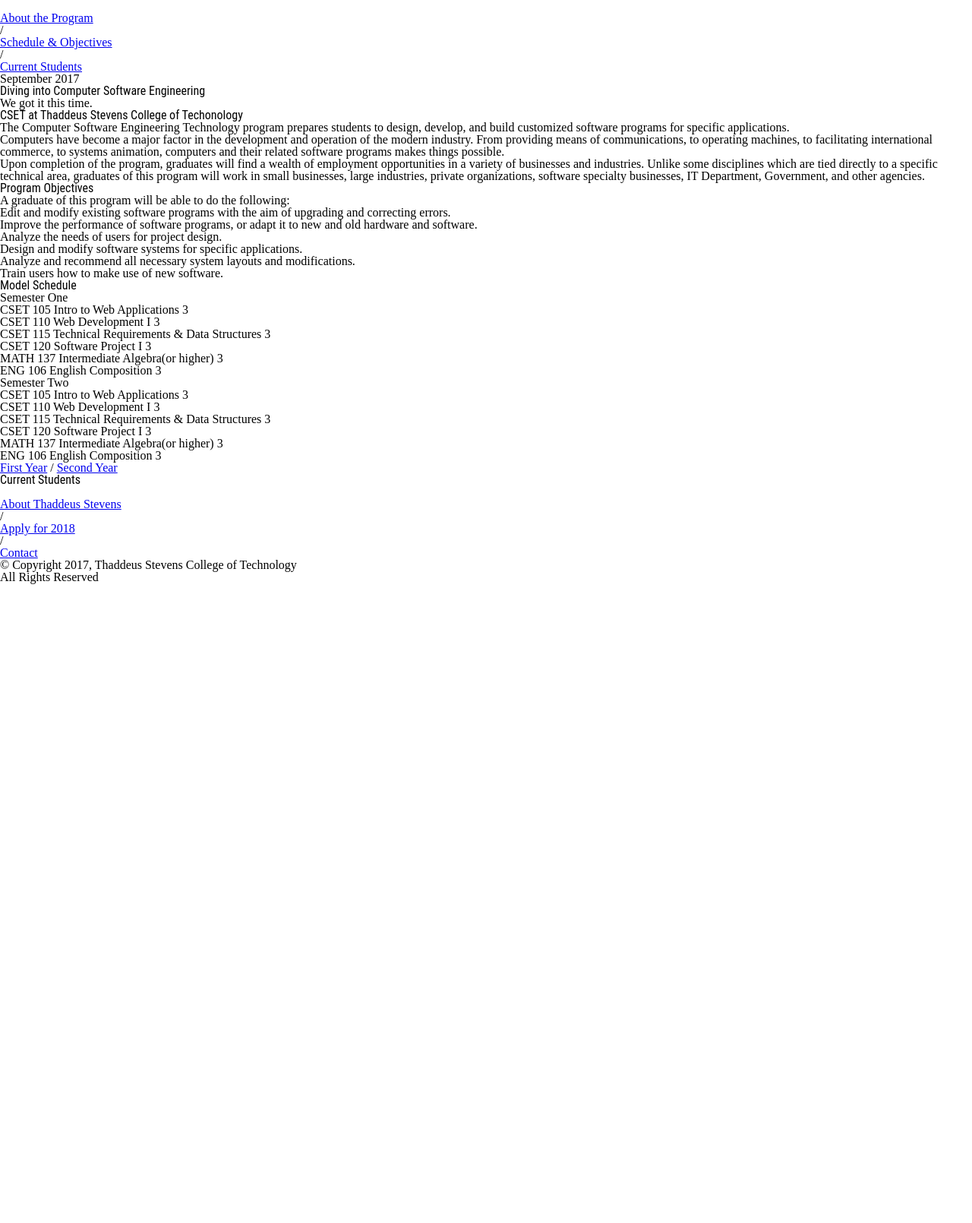
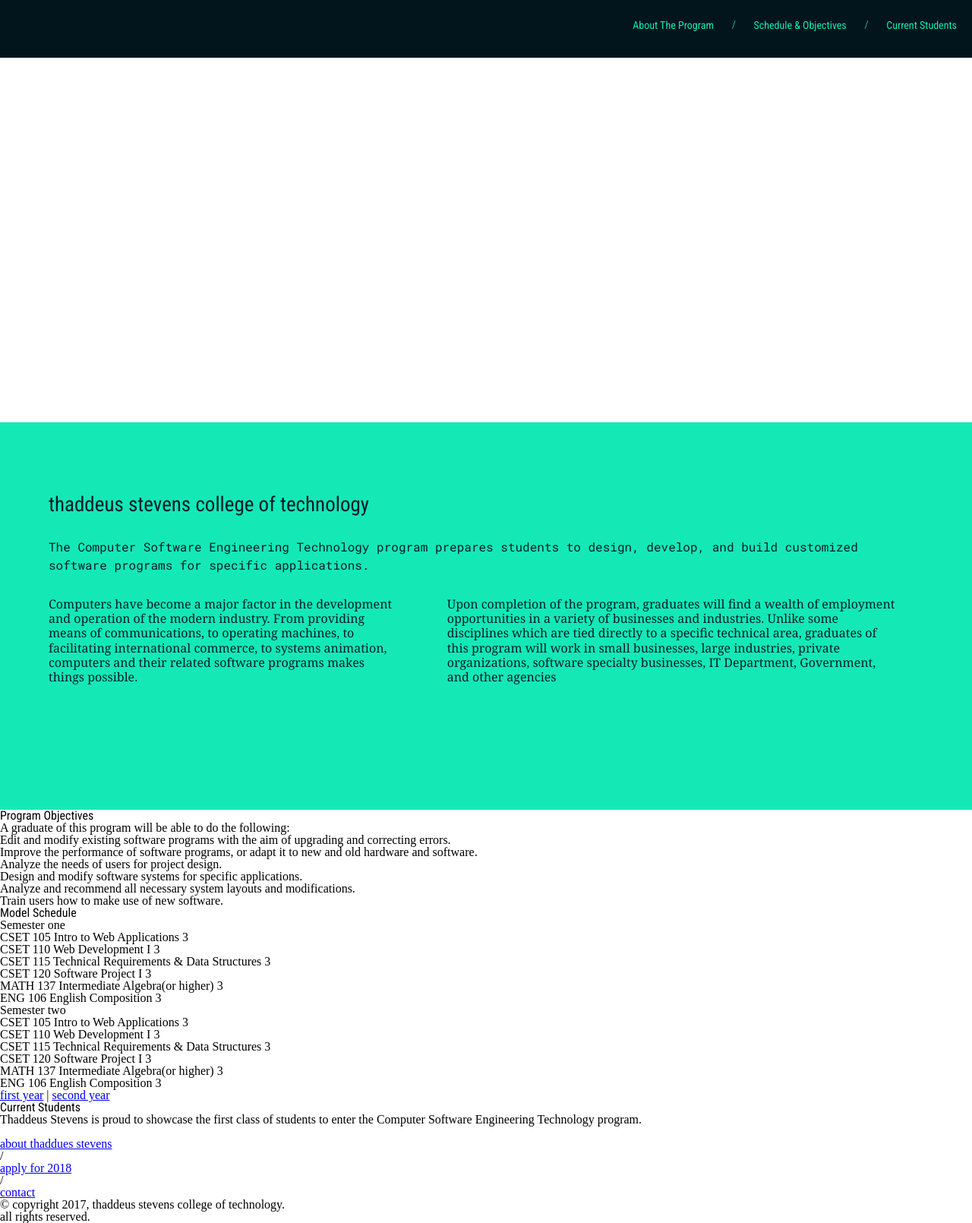
Before and after one commit to TheHopefulMarshmallow/cset-page, a plain HTML site: page index.html in a window 1280 px wide. Shown: the whole page at 76% size. Before the commit the page ends 800 px from the top, so only its background shows below. Drawn offline with Linux system fonts and the light colour scheme.

Commit message:
what have I done

```diff
--- a/index.html
+++ b/index.html
@@ -2,117 +2,149 @@
 <html>
 <head>
   <meta charset="utf-8">
-  <title>Computer Software Engineering Technology</title>
-  <link rel="stylesheet" href="style.css" type="text/css">
+  <title>computer software engineering technology</title>
+  <link rel="stylesheet" type="text/css" href="style.css">
+  <link href="https://fonts.googleapis.com/css?family=Roboto+Condensed|Roboto+Mono" rel="stylesheet">
 </head>
+
 <body>
-<header>
-<img src="">
-
-<nav>
-  <ul>
+  <header class="site-header">
+    <img class="logo" src="" alt="">
+    <nav class="top-nav">
+      <ul class="nav-links">
         <li>
-      <a href="#about-the-program">About the Program</a>
+          <a href="#about-the-program" class="nav-link">About The Program</a>
         </li>
         <span>/</span>
         <li>
-      <a href="schedule-and-objectives">Schedule &amp; Objectives</a>
+          <a href="#schedule-and-objectives" class="nav-link">Schedule &amp; Objectives</a>
         </li>
         <span>/</span>
         <li>
-      <a href="current-students">Current Students</a>
+          <a href="#current-students" class="nav-link">Current Students</a>
         </li>
       </ul>
     </nav>
   </header>
 
-<section>
-<h3>September 2017</h3>
-<h1>Diving into Computer Software Engineering</h1>
+  <section class="hero">
+    <h3 class="sub-heading">september 2017</h3>
+    <h1 class="hero-heading">Diving Into Computer Software Engineering</h1>
+  </section>
+
+  <section class="the-bod">
+    <article class="the-abs">
+      <h2 class="content-header">thaddeus stevens college of technology</h2>
+      <p class="mono">The Computer Software Engineering Technology program prepares students to design, develop, and build customized software programs for specific applications.</p>
+      <div class="flexrow">
+      <p class="pn">Computers have become a major factor in the development and operation of the modern industry. From providing means of communications, to operating machines, to facilitating international commerce, to systems animation, computers and their related
+        software programs makes things possible.</p>
+      <p class="pn">Upon completion of the program, graduates will find a wealth of employment opportunities in a variety of businesses and industries. Unlike some disciplines which are tied directly to a specific technical area, graduates of this program will work
+        in small businesses, large industries, private organizations, software specialty businesses, IT Department, Government, and other agencies</p>
+      </div>
+    </article>
   </section>
 
   <section>
-  We got it this time.
-<article>
-  <h2>CSET at Thaddeus Stevens College of Techonology</h2>
-  <p>The Computer Software Engineering Technology program prepares students to design, develop, and build customized software programs for specific applications.</p>
-<p>Computers have become a major factor in the development and operation of the modern industry. From providing means of communications, to operating machines, to facilitating international commerce, to systems animation, computers and their related software programs makes things possible.</p>
-<p>Upon completion of the program, graduates will find a wealth of employment opportunities in a variety of businesses and industries. Unlike some disciplines which are tied directly to a specific technical area, graduates of this program will work in small businesses, large industries, private organizations, software specialty businesses, IT Department, Government, and other agencies.</p>
-</article>
-</section>
-<section>
     <aside>
       <h2>Program Objectives</h2>
-  <p>A graduate of this program will be able to do the following:</a>
+      <p>A graduate of this program will be able to do the following:</p>
       <ul>
-      <li>Edit and modify existing software programs with the aim of upgrading and correcting errors.</li>
-      <li>Improve the performance of software programs, or adapt it to new and old hardware and software.</li>
-      <li>Analyze the needs of users for project design.</li>
+        <li> Edit and modify existing software programs with the aim of upgrading and correcting errors.</li>
+        <li> Improve the performance of software programs, or adapt it to new and old hardware and software.</li>
+        <li>Analyze the needs of users for project design.
+        </li>
         <li>Design and modify software systems for specific applications.</li>
         <li>Analyze and recommend all necessary system layouts and modifications.</li>
         <li>Train users how to make use of new software.</li>
       </ul>
     </aside>
+    <article>
+      <h2>Model Schedule</h2>
+      <h4>Semester one</h4>
+      <ul>
+        <li>CSET 105 Intro to Web Applications 3
+        </li>
+        <li>CSET 110 Web Development I 3
+        </li>
+        <li>CSET 115 Technical Requirements &amp; Data Structures 3
+        </li>
+        <li>CSET 120 Software Project I 3
+        </li>
+        <li>MATH 137 Intermediate Algebra(or higher) 3
+        </li>
+        <li>ENG 106 English Composition 3
+        </li>
+      </ul>
+      <h4>Semester two</h4>
+      <ul>
+        <li>CSET 105 Intro to Web Applications 3
+        </li>
+        <li>CSET 110 Web Development I 3
+        </li>
+        <li>CSET 115 Technical Requirements &amp; Data Structures 3
+        </li>
+        <li>CSET 120 Software Project I 3
+        </li>
+        <li>MATH 137 Intermediate Algebra(or higher) 3
+        </li>
+        <li>ENG 106 English Composition 3
+        </li>
+      </ul>
+      <div>
+        <a href="first-year">first year</a>
+        <span>|</span>
+        <a href="second-year">second year</a>
+      </div>
+    </article>
   </section>
   <section>
-  <h2>Model Schedule</h2>
-  <h4>Semester One</h4>
-  <ul>
-    <li>CSET 105 Intro to Web Applications 3</li>
-    <li>CSET 110 Web Development I 3</li>
-    <li>CSET 115 Technical Requirements &amp; Data Structures 3</li>
-    <li>CSET 120 Software Project I 3</li>
-    <li>MATH 137 Intermediate Algebra(or higher) 3</li>
-    <li>ENG 106 English Composition 3</li>
-  </ul>
-  <h4>Semester Two</h4>
-  <ul>
-    <li>CSET 105 Intro to Web Applications 3</li>
-    <li>CSET 110 Web Development I 3</li>
-    <li>CSET 115 Technical Requirements &amp; Data Structures 3</li>
-    <li>CSET 120 Software Project I 3</li>
-    <li>MATH 137 Intermediate Algebra(or higher) 3</li>
-    <li>ENG 106 English Composition 3</li>
-  </ul>
-  <div>
-    <a href="#first-year">First Year</a>
-    <span>/</span>
-    <a href="#second-year">Second Year</a>
-  </div>
     <h2>Current Students</h2>
-  <img src="">
-  <img src="">
-  <img src="">
-  <img src="">
-  <img src="">
-  <img src="">
-  <img src="">
-  <img src="">
-  <img src="">
-  <img src="">
-  <img src="">
-  <img src="">
+    <p>Thaddeus Stevens is proud to showcase the first class of students to enter the Computer Software Engineering Technology program.</p>
+    <img src="" alt="">
+
+    <img src="" alt="">
+
+    <img src="" alt="">
+
+    <img src="" alt="">
+
+    <img src="" alt="">
+
+    <img src="" alt="">
+
+    <img src="" alt="">
+
+    <img src="" alt="">
+
+    <img src="" alt="">
+
+    <img src="" alt="">
+
+    <img src="" alt="">
+
+    <img src="" alt="">
+
   </section>
   <footer>
     <nav>
       <ul>
         <li>
-        <a href="/about-us">About Thaddeus Stevens</a>
+          <a href="/about-us">about thaddues stevens</a>
         </li>
         <span>/</span>
         <li>
-        <a href="/apply">Apply for 2018</a>
+          <a href="/apply">apply for 2018</a>
         </li>
         <span>/</span>
         <li>
-        <a href="/contact">Contact</a>
+          <a href="/contact">contact</a>
         </li>
       </ul>
     </nav>
-  <p>&copy; Copyright 2017, Thaddeus Stevens College of Technology</p>
-  <p>All Rights Reserved</p>
+    <p>© copyright 2017, thaddeus stevens college of technology.</p>
+    <p>all rights reserved.</p>
   </footer>
-
 
 </body>
 </html>
```
Lines whose indentation alone changed are shown as unchanged.
